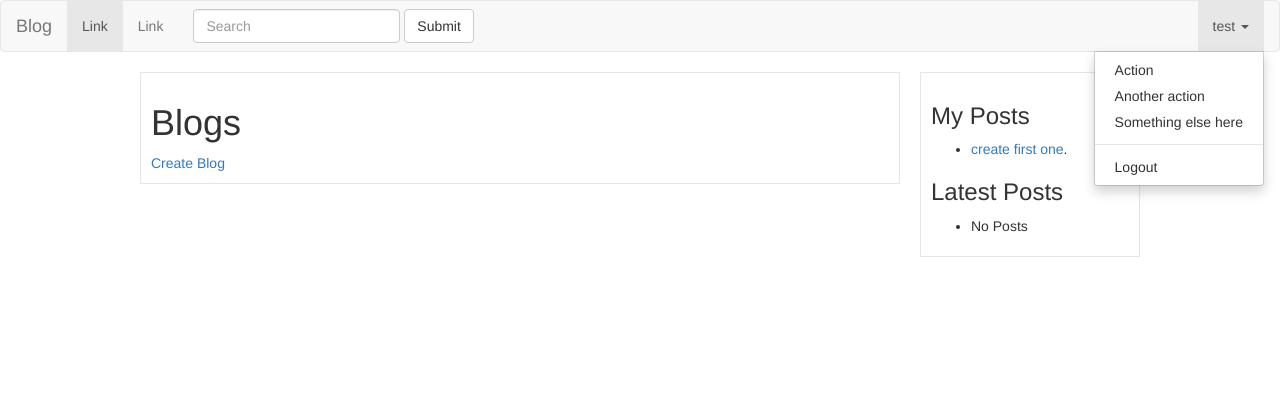
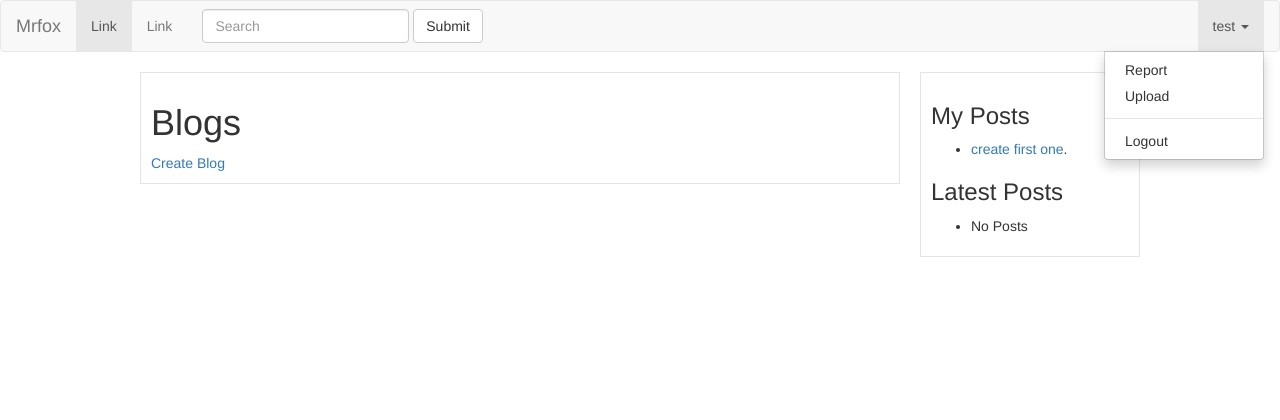
Before and after one commit to NullOnSpace/mrfox, a Django app: page /blog/ in a window 1280 px wide, after a click on "test". Shown: the top 420 px of the page. Run offline with Django 3.2, Linux system fonts and the light colour scheme; a user stored in the database is signed in; data that the repository does not hold is empty.

Commit message:
change base html layout

```diff
--- a/blog/templates/blog/base.html
+++ b/blog/templates/blog/base.html
@@ -23,7 +23,7 @@
             <span class="icon-bar"></span>
             <span class="icon-bar"></span>
           </button>
-          <a class="navbar-brand" href="{% url 'blog:post_list' %}">Blog</a>
+          <a class="navbar-brand" href="{% url 'blog:post_list' %}">Mrfox</a>
         </div>
 
         <!-- Collect the nav links, forms, and other content for toggling -->
@@ -59,9 +59,9 @@
               <a href="#" class="dropdown-toggle"
                 data-toggle="dropdown" role="button" aria-haspopup="true" aria-expanded="false">{{ user }} <span class="caret"></span></a>
               <ul class="dropdown-menu">
-                <li><a href="#">Action</a></li>
-                <li><a href="#">Another action</a></li>
-                <li><a href="#">Something else here</a></li>
+                <li><a href="/report/">Report</a></li>
+                <li><a href="{% url 'upload:upload' %}}">Upload</a></li>
+                <!-- <li><a href="#">Something else here</a></li> -->
                 <li role="separator" class="divider"></li>
                 <li><a href="{% url 'account:logout' %}">Logout</a></li>
               </ul>
```
